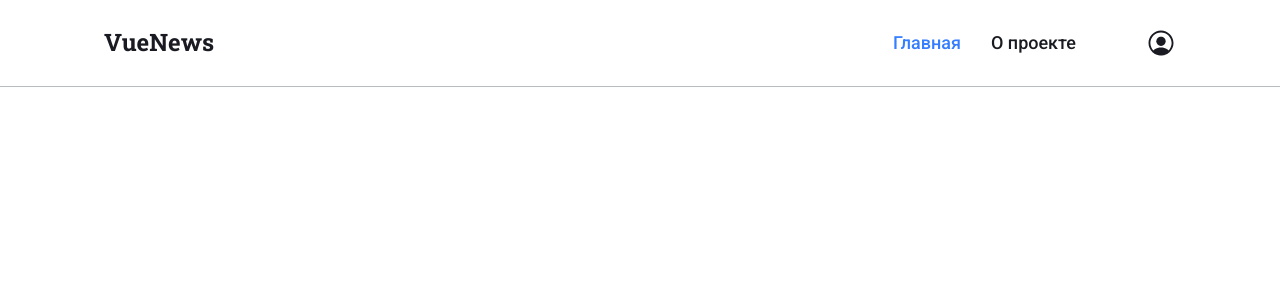
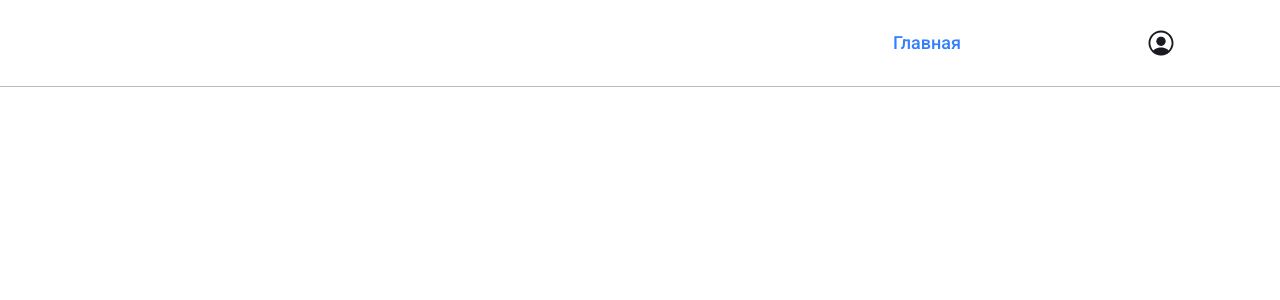
Before and after one commit to Endless1ve/Vue-News, a Vue app: page / in a window 1280 px wide. Shown: the top 300 px of the page. Built offline with nearby package versions, Linux system fonts and the light colour scheme.

Commit message:
feat(custom): added change header color
Добавил изменение цвета хэдера в зависимости от состояния

```diff
--- a/src/components/MainHeader/MainHeader.model.js
+++ b/src/components/MainHeader/MainHeader.model.js
@@ -1,7 +1,14 @@
+import { mapGetters } from "vuex";
+
 import HeaderMenu from "@/components/HeaderMenu/HeaderMenu.vue";
 
 export default {
   components: {
     HeaderMenu,
   },
+  computed: {
+    ...mapGetters({
+      isHeaderLight: "header/isHeaderLight",
+    }),
+  },
 };
--- a/src/components/MainHeader/MainHeader.module.scss
+++ b/src/components/MainHeader/MainHeader.module.scss
@@ -24,3 +24,7 @@
   font-size: 24px;
   line-height: 120%;
 }
+
+.header-light {
+  color: $main-light-color;
+}
--- a/src/components/MainHeader/MainHeader.vue
+++ b/src/components/MainHeader/MainHeader.vue
@@ -1,5 +1,5 @@
 <template>
-  <header class="header">
+  <header class="header" :class="{ 'header-light': isHeaderLight }">
     <p class="headerLogo">VueNews</p>
     <HeaderMenu />
   </header>
```
